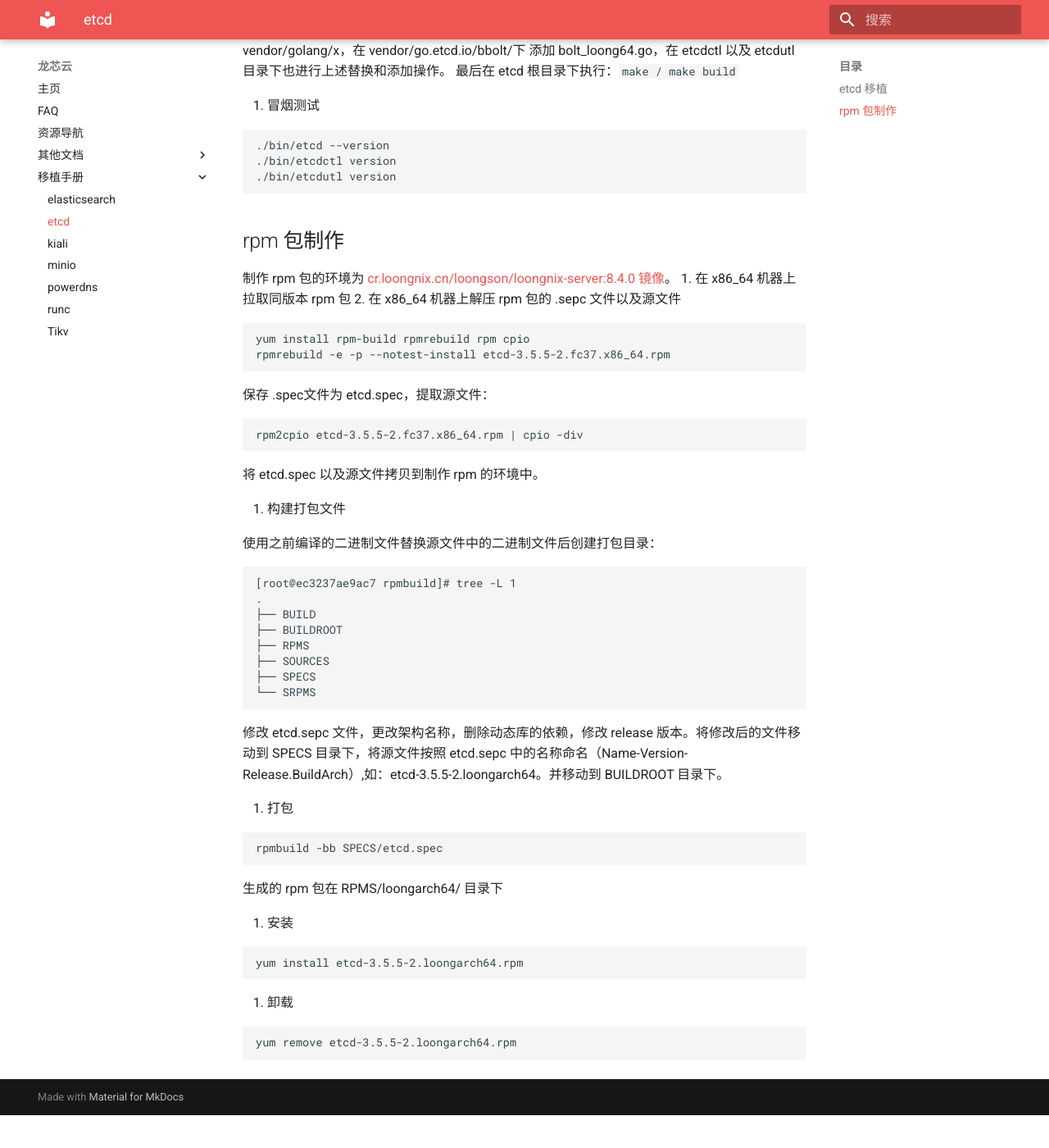
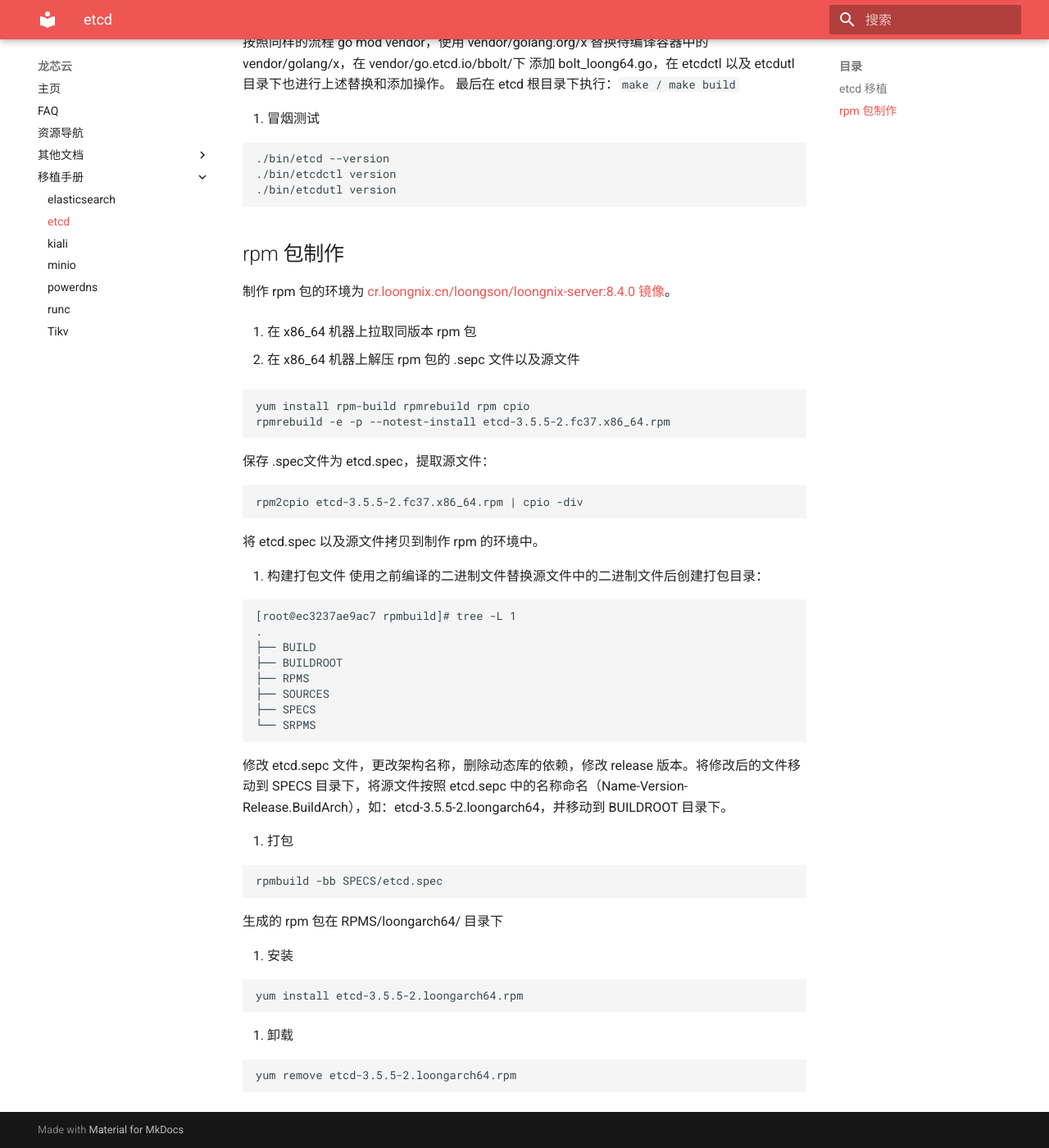
Before and after one commit to Loongson-Cloud-Community/Loongson-Cloud-Community, an MkDocs documentation site: the page built from docs/移植手册/etcd.md, in a window 1280 px wide and 1400 px high, scrolled down 1216 px. Shown: the whole window at 82% size. Built offline with MkDocs 1.6.1 and Material for MkDocs 9.7.7, drawn with Linux system fonts in a browser that asks for light colours; before the commit the page ends 2576 px from its top, so only the background shows below that.

Commit message:
Update etcd.md

````diff
--- a/docs/移植手册/etcd.md
+++ b/docs/移植手册/etcd.md
@@ -2,11 +2,13 @@
 
 ## etcd 移植
 移植的环境为 [cr.loongnix.cn/library/golang:1.19-alpine 镜像](https://cr.loongnix.cn/repository/library/golang?tab=tags)。
+
 1. 拉取 [etcd 源码](https://github.com/etcd-io/etcd)并切换到 3.5.5 版本
 ```
 git clone https://github.com/etcd-io/etcd.git
 git checkout v3.5.5
 ```
+
 2. 修改脚本和源码
 ```
 diff --git a/scripts/build-binary b/scripts/build-binary
@@ -34,11 +36,13 @@
                 runtime.GOARCH == "s390x" {
                 return
 ```
+
 3. 对 golang env 进行修改
 ```
 go env -w GOSUMDB=off
 go env -w GOPROXY=https://goproxy.cn,direct
 ```
+
 4. 编译
 ```
 cd server
@@ -60,7 +64,9 @@
 
 ## rpm 包制作
 制作 rpm 包的环境为 [cr.loongnix.cn/loongson/loongnix-server:8.4.0 镜像](https://cr.loongnix.cn/repository/loongson/loongnix-server?tab=tags)。
+
 1. 在 x86_64 机器上拉取同版本 rpm 包
+
 2. 在 x86_64 机器上解压 rpm 包的 .sepc 文件以及源文件
 ```
 yum install rpm-build rpmrebuild rpm cpio
@@ -73,7 +79,6 @@
 将 etcd.spec 以及源文件拷贝到制作 rpm 的环境中。
 
 3. 构建打包文件
-
 使用之前编译的二进制文件替换源文件中的二进制文件后创建打包目录：
 ```
 [root@ec3237ae9ac7 rpmbuild]# tree -L 1
@@ -85,7 +90,7 @@
 ├── SPECS
 └── SRPMS
 ```
-修改 etcd.sepc 文件，更改架构名称，删除动态库的依赖，修改 release 版本。将修改后的文件移动到 SPECS 目录下，将源文件按照 etcd.sepc 中的名称命名（Name-Version-Release.BuildArch）,如：etcd-3.5.5-2.loongarch64。并移动到 BUILDROOT 目录下。
+修改 etcd.sepc 文件，更改架构名称，删除动态库的依赖，修改 release 版本。将修改后的文件移动到 SPECS 目录下，将源文件按照 etcd.sepc 中的名称命名（Name-Version-Release.BuildArch），如：etcd-3.5.5-2.loongarch64，并移动到 BUILDROOT 目录下。
 
 4. 打包
 ```
````
